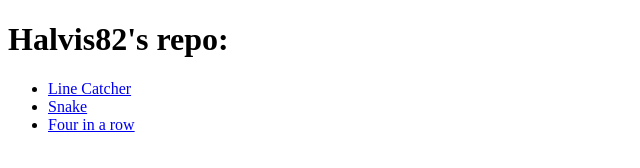
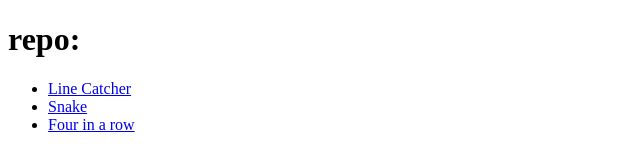
Before and after one commit to halvis82/halvis82.github.io, a plain HTML site: page index.html in a window 1280 px wide. Shown: the whole page, without its empty margins (0-640 px from the left). Drawn offline with Linux system fonts and the light colour scheme.

Commit message:
Update index.html

```diff
--- a/index.html
+++ b/index.html
@@ -6,7 +6,7 @@
     <title>halvis82</title>
 </head>
 <body>
-    <h1>Halvis82's repo:</h1>
+    <h1>repo:</h1>
     <ul>
         <li><a href="./LineCatcher">Line Catcher</a></li>
         <li><a href="./Snake">Snake</a></li>
```
